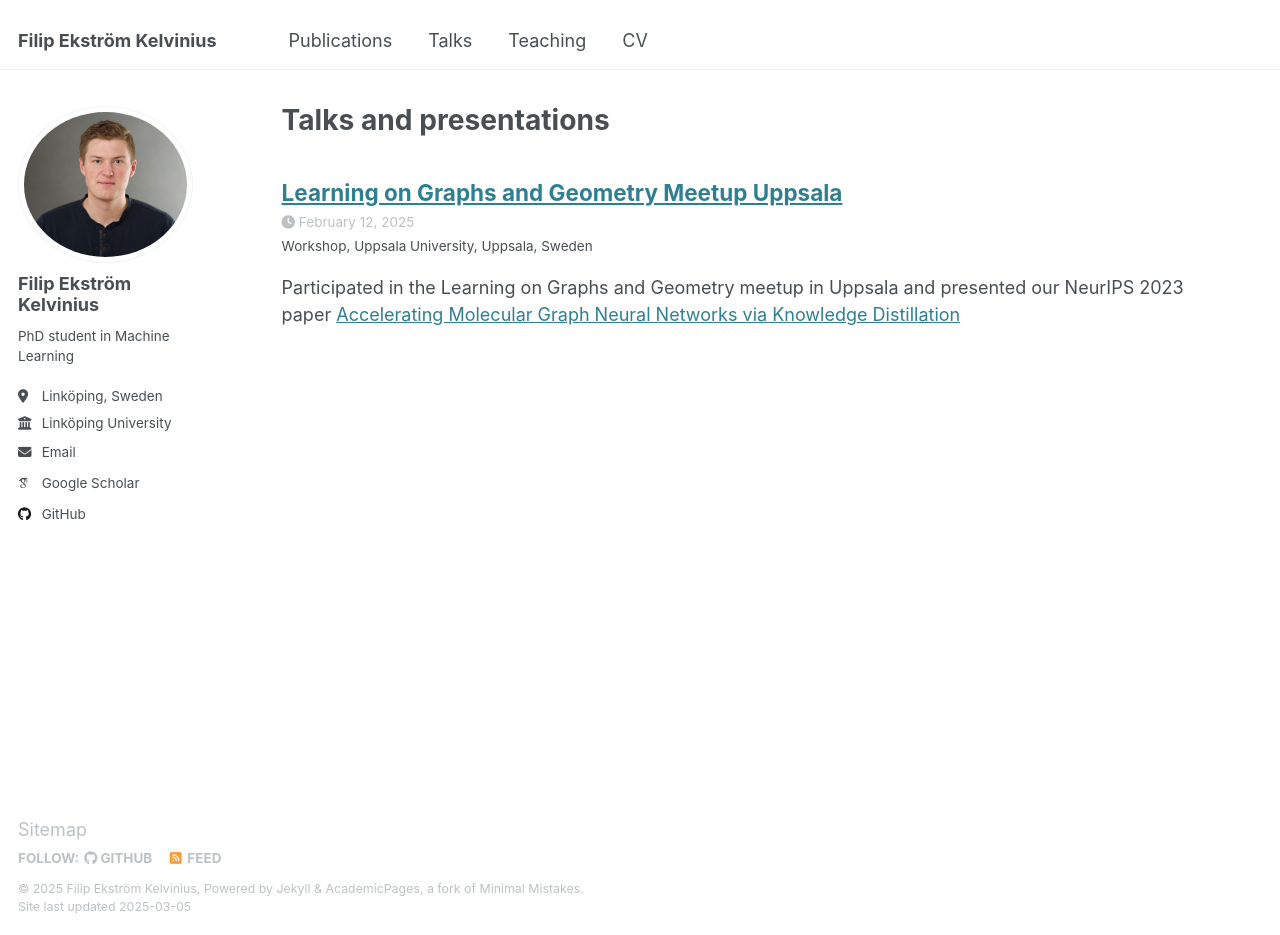
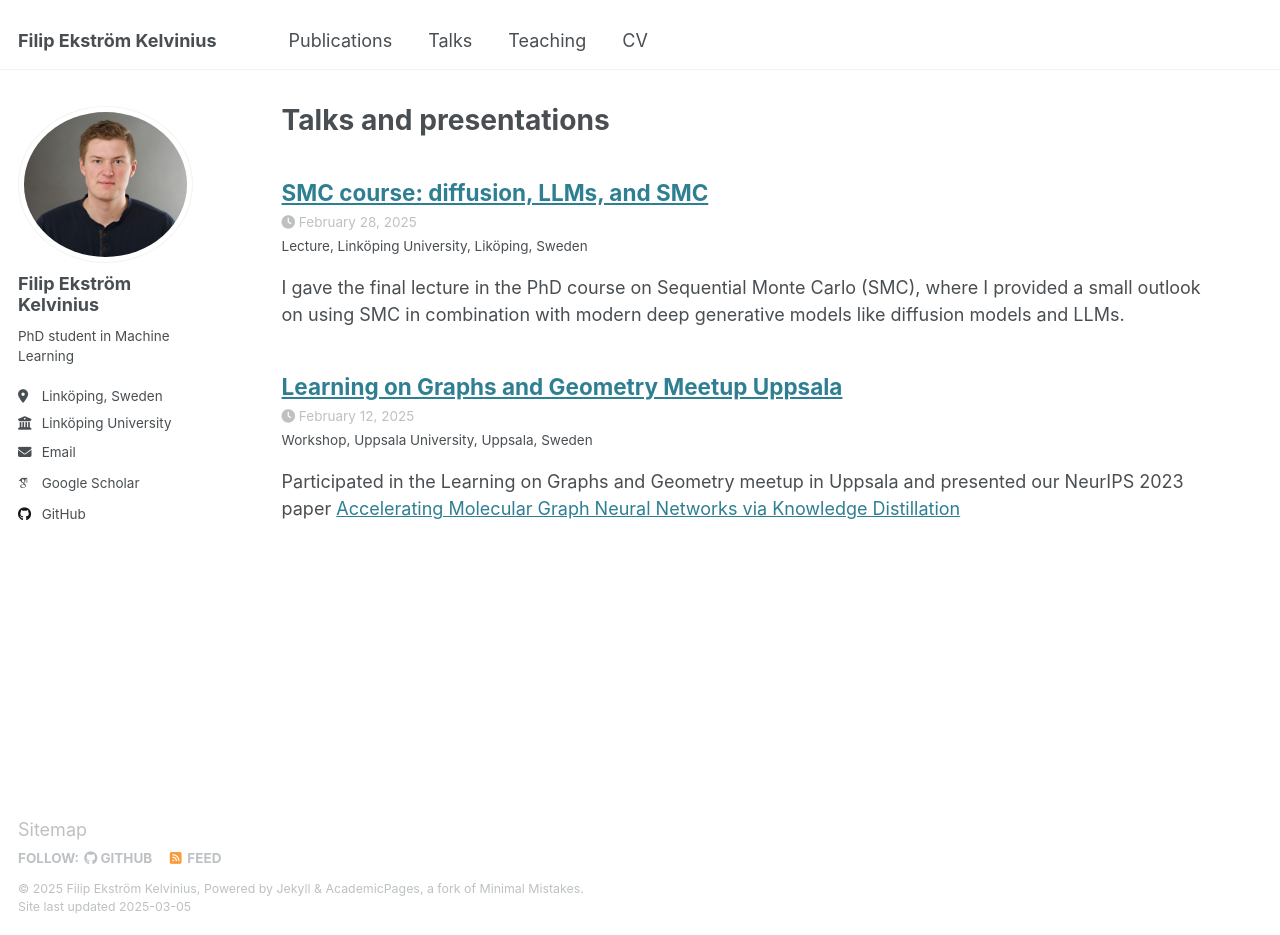
Before and after one commit to filipekstrm/filipekstrm.github.io, a Jekyll site: the page built from _pages/talks.html, in a window 1280 px wide and 935 px high. Built offline with Jekyll 4.4.1, drawn with Linux system fonts in a browser that asks for light colours; some web fonts are replaced.

Commit message:
SMC presentation

```diff
--- /dev/null
+++ b/_talks/2025-02-28-SMC-course.md
@@ -0,0 +1,13 @@
+---
+title: "SMC course: diffusion, LLMs, and SMC"
+collection: talks
+type: "Lecture"
+permalink: /talks/2025-02-28-SMC-course
+venue: "Linköping University"
+date: 2025-02-28
+location: "Liköping, Sweden"
+---
+
+I gave the final lecture in the PhD course on Sequential Monte Carlo (SMC), where I provided a small outlook on using SMC in combination with modern deep generative models like diffusion models and LLMs.
+
+Slides can be found on through the [course webpage](https://www.ida.liu.se/divisions/stima/fokurser/smc2025/material/lectures/lecture17.pdf).
```
Also changed, not shown: _pages/about.md (+1 -0 lines).
